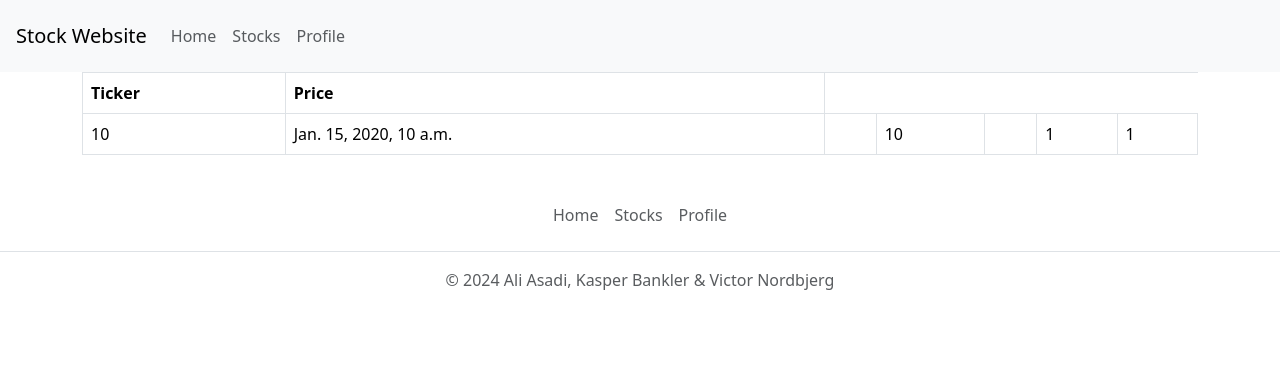
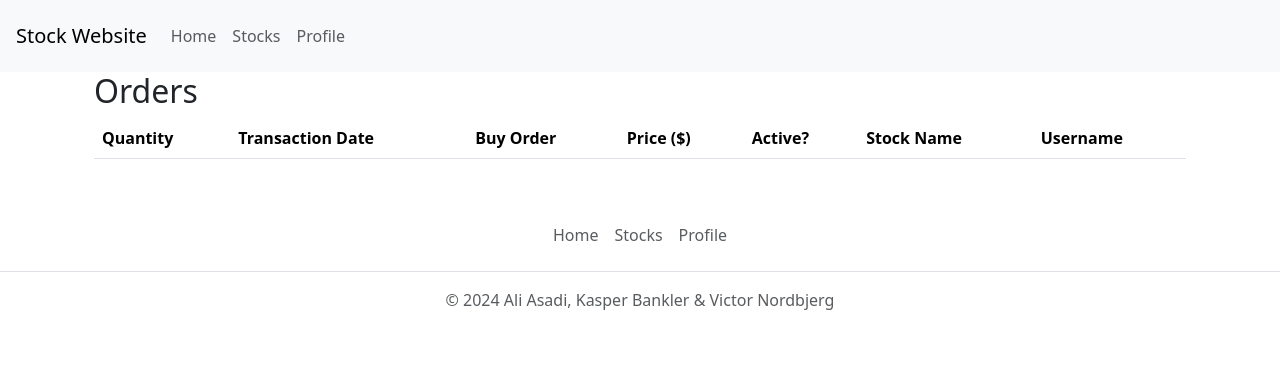
Before and after one commit to Kasper-Bankler/StockWebsite, a Django app: template portfolio/templates/index2.html in a window 1280 px wide. Shown: the top 372 px of the page. Run offline with Django 3.2, Linux system fonts and the light colour scheme; the template is opened without the code that fills it: most values are stand-ins (such as "Sample title", 1, 10 or a date in 2020); lists and menus that the app fills with data are empty.

Commit message:
Siger navnet i portfolio og ændring i layout og forsøg på at man skal log ind før man kan se data i portfolio

```diff
--- a/portfolio/models.py
+++ b/portfolio/models.py
@@ -17,3 +17,6 @@
 
     stockID = models.ForeignKey(Stock, on_delete=models.CASCADE)
     userID = models.ForeignKey(CustomUser, on_delete=models.CASCADE)
+
+    #def __str__(self):
+       # return f"{self.quantity} {self.stock.name} Order by {self.user.username} on {self.transactionDate}"
--- a/portfolio/templates/index2.html
+++ b/portfolio/templates/index2.html
@@ -1,27 +1,40 @@
 {% extends "base.html" %}
 {% block content %}
-<table class="table table-bordered table-hover">
+<div class="container">
+  <div class="row">
+    <div class="col">
+      <h2>Orders</h2>
+      <table class="table">
         <thead>
           <tr>
-      <th>Ticker</th>
-      <th>Price</th>
+            <th>Quantity</th>
+            <th>Transaction Date</th>
+            <th>Buy Order</th>
+            <th>Price ($)</th>
+            <th>Active?</th>
+            <th>Stock Name</th>
+            <th>Username</th>
           </tr>
         </thead>
         <tbody>
-    {% for item in orders %}
+          {% for order in orders %}
+            {% if order.user == request.user %}
               <tr>
-      <td>{{orders.quantity}}</td>
-      <td>{{orders.transaction_date}}</td>
-      <td>{{orders.isBuyOrder}}</td>
-      <td>{{item.price}}</td>
-      <td>{{item.is_Active}}</td>
-      <td>{{item.stock_ID}}</td>
-      <td>{{item.user_ID}}</td>
-
+                <td>{{ order.quantity }}</td>
+                <td>{{ order.transactionDate }}</td>
+                <td>{{ order.isBuyOrder }}</td>
+                <td>{{ order.price }}</td>
+                <td>{{ order.isActive }}</td>
+                <td>{{ order.stockID.name }}</td>
+                <td>{{ order.user }}</td>
               </tr>
+            {% endif %}
+          {% endfor %}
         </tbody>
       </table>
-{% endfor %}
+    </div>
+  </div>
+</div>
 {% endblock %}
 
 {% block footer %}
--- a/portfolio/views.py
+++ b/portfolio/views.py
@@ -9,5 +9,5 @@ def index(request):
     # Render templaten index.html
     #return render(request, "portfolio/index.html", {"portfolio": top_100_companies}
 
-    orders = Order.objects.all
-    return render(request, "index2.html", {"portfolio": orders})
+    orders = Order.objects.all #Henter alt data fra orders i databasen
+    return render(request, "index2.html", {"orders": orders})
--- a/stocks/views.py
+++ b/stocks/views.py
@@ -56,6 +56,7 @@ def index(request, sort=None):
 
 def detail(request, stock_ticker):
 
+    #Api request
     ticker_data =APICall("https://api.polygon.io/v3/reference/tickers/",stock_ticker,"?apiKey=")
     # Udtag results fra data
     ticker_results = ticker_data['results']
```
Also changed, not shown: db.sqlite3. Lines whose indentation alone changed are shown as unchanged.
